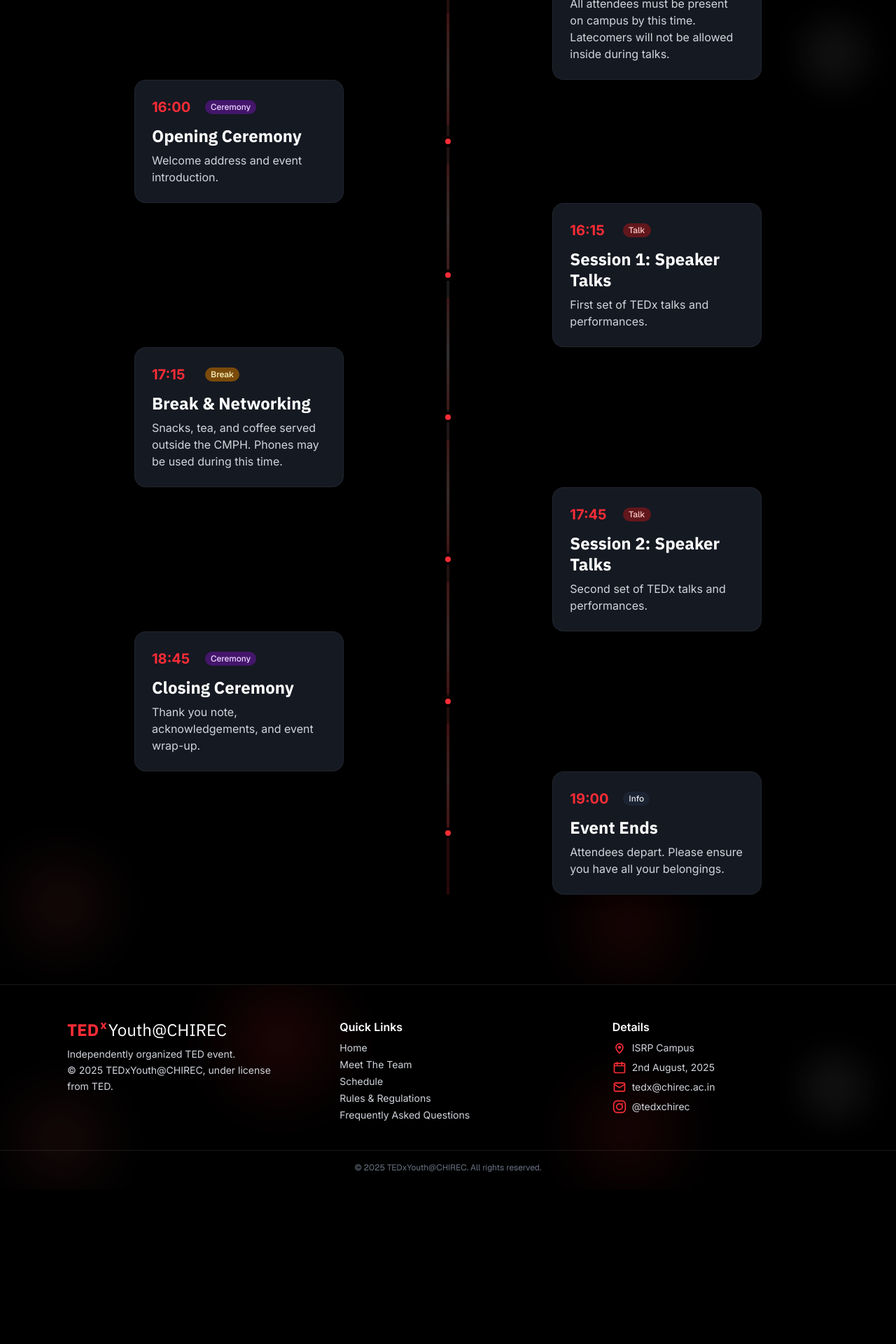
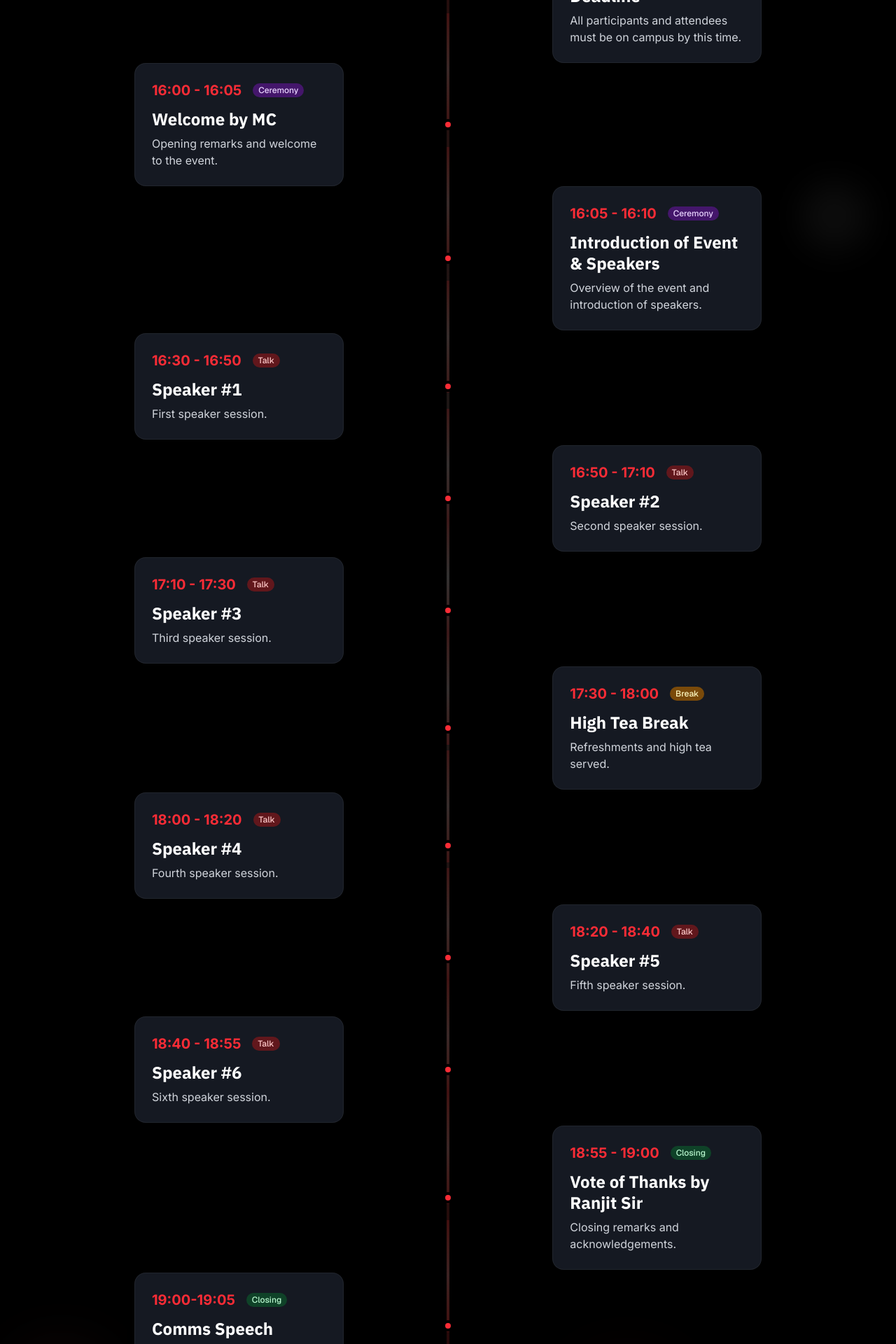
Before and after one commit to tedxchirec/tedx-website, a Next.js app: page /schedule in a window 1280 px wide. Shown: the part 660-2580 px from the top of the page at 70% size. Before the commit the page ends 2360 px from the top, so only its background shows below. Built offline with nearby package versions, Linux system fonts and the light colour scheme.

Commit message:
add new schedule

```diff
--- a/src/components/ui/ScheduleSection.tsx
+++ b/src/components/ui/ScheduleSection.tsx
@@ -13,57 +13,83 @@
 const schedule: ScheduleItem[] = [
   {
     time: "15:00",
-    title: "Registration Opens",
-    description:
-      "Check in at the registration desk. All attendees must verify their details.",
+    title: "Registrations Open",
+    description: "Check in at the registration desk. All participants and attendees must verify their details.",
     type: "registration",
   },
   {
     time: "15:45",
     title: "Campus Entry Deadline",
-    description:
-      "All attendees must be present on campus by this time. Latecomers will not be allowed inside during talks.",
+    description: "All participants and attendees must be on campus by this time.",
     type: "info",
   },
   {
-    time: "16:00",
-    title: "Opening Ceremony",
-    description: "Welcome address and event introduction.",
+    time: "16:00 - 16:05",
+    title: "Welcome by MC",
+    description: "Opening remarks and welcome to the event.",
     type: "ceremony",
   },
   {
-    time: "16:15",
-    title: "Session 1: Speaker Talks",
-    description: "First set of TEDx talks and performances.",
+    time: "16:05 - 16:10",
+    title: "Introduction of Event & Speakers",
+    description: "Overview of the event and introduction of speakers.",
+    type: "ceremony",
+  },
+  {
+    time: "16:30 - 16:50",
+    title: "Speaker #1",
+    description: "First speaker session.",
     type: "talk",
   },
   {
-    time: "17:15",
-    title: "Break & Networking",
-    description:
-      "Snacks, tea, and coffee served outside the CMPH. Phones may be used during this time.",
+    time: "16:50 - 17:10",
+    title: "Speaker #2",
+    description: "Second speaker session.",
+    type: "talk",
+  },
+  {
+    time: "17:10 - 17:30",
+    title: "Speaker #3",
+    description: "Third speaker session.",
+    type: "talk",
+  },
+  {
+    time: "17:30 - 18:00",
+    title: "High Tea Break",
+    description: "Refreshments and high tea served.",
     type: "break",
   },
   {
-    time: "17:45",
-    title: "Session 2: Speaker Talks",
-    description: "Second set of TEDx talks and performances.",
+    time: "18:00 - 18:20",
+    title: "Speaker #4",
+    description: "Fourth speaker session.",
     type: "talk",
   },
   {
-    time: "18:45",
-    title: "Closing Ceremony",
-    description: "Thank you note, acknowledgements, and event wrap-up.",
-    type: "ceremony",
+    time: "18:20 - 18:40",
+    title: "Speaker #5",
+    description: "Fifth speaker session.",
+    type: "talk",
   },
   {
-    time: "19:00",
-    title: "Event Ends",
-    description:
-      "Attendees depart. Please ensure you have all your belongings.",
-    type: "info",
+    time: "18:40 - 18:55",
+    title: "Speaker #6",
+    description: "Sixth speaker session.",
+    type: "talk",
   },
-];
+  {
+    time: "18:55 - 19:00",
+    title: "Vote of Thanks by Ranjit Sir",
+    description: "Closing remarks and acknowledgements.",
+    type: "closing",
+  },
+  {
+    time: "19:00-19:05",
+    title: "Comms Speech",
+    description: "Communications speech.",
+    type: "closing",
+  },
+]
 
 const typeColors: Record<string, string> = {
   registration: "bg-blue-900/70 text-blue-200",
@@ -71,6 +97,7 @@
   ceremony: "bg-purple-900/70 text-purple-200",
   talk: "bg-red-900/70 text-red-200",
   break: "bg-yellow-700/70 text-yellow-100",
+  closing: "bg-green-900/70 text-green-200",
 };
 
 import AnimatedSection from "./AnimatedSection";
@@ -112,6 +139,7 @@
           transition: filter 0.3s, color 0.3s;
         }
         .faq-title-interactive:hover {
+  // Missing comma added here
           color: #fff;
           filter: drop-shadow(0 0 24px #ef4444cc) brightness(1.2);
         }
```
